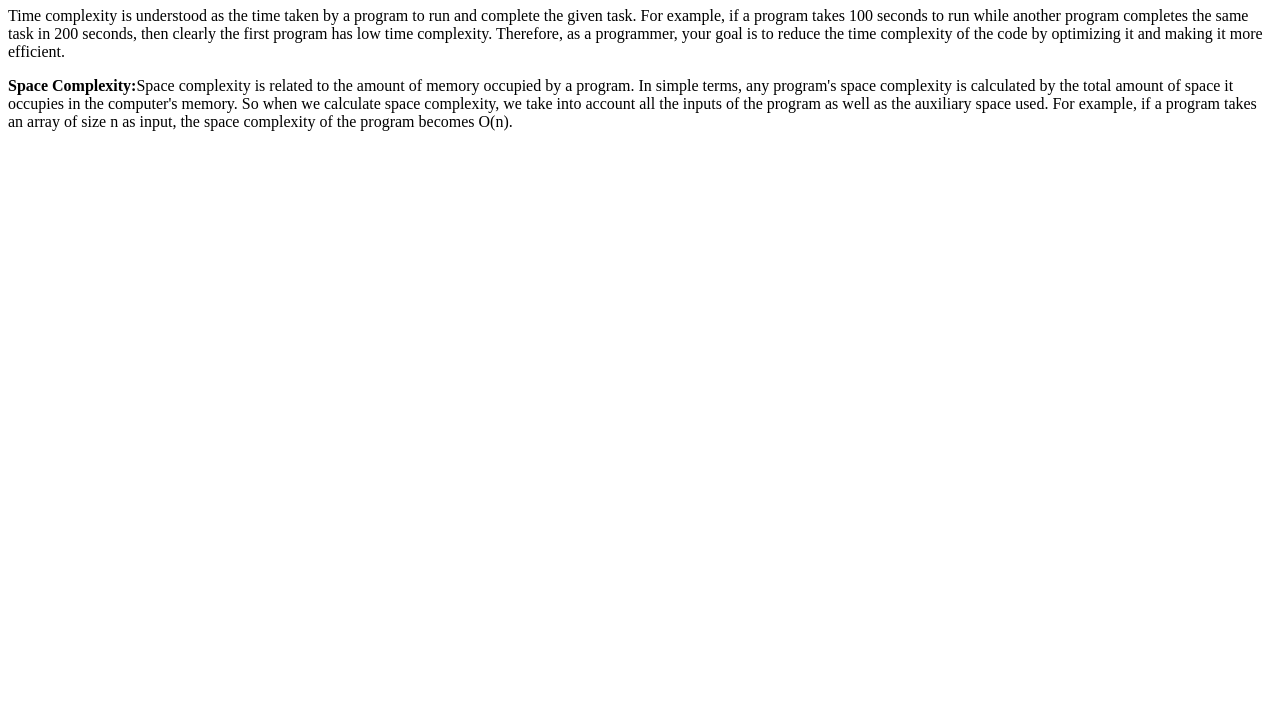
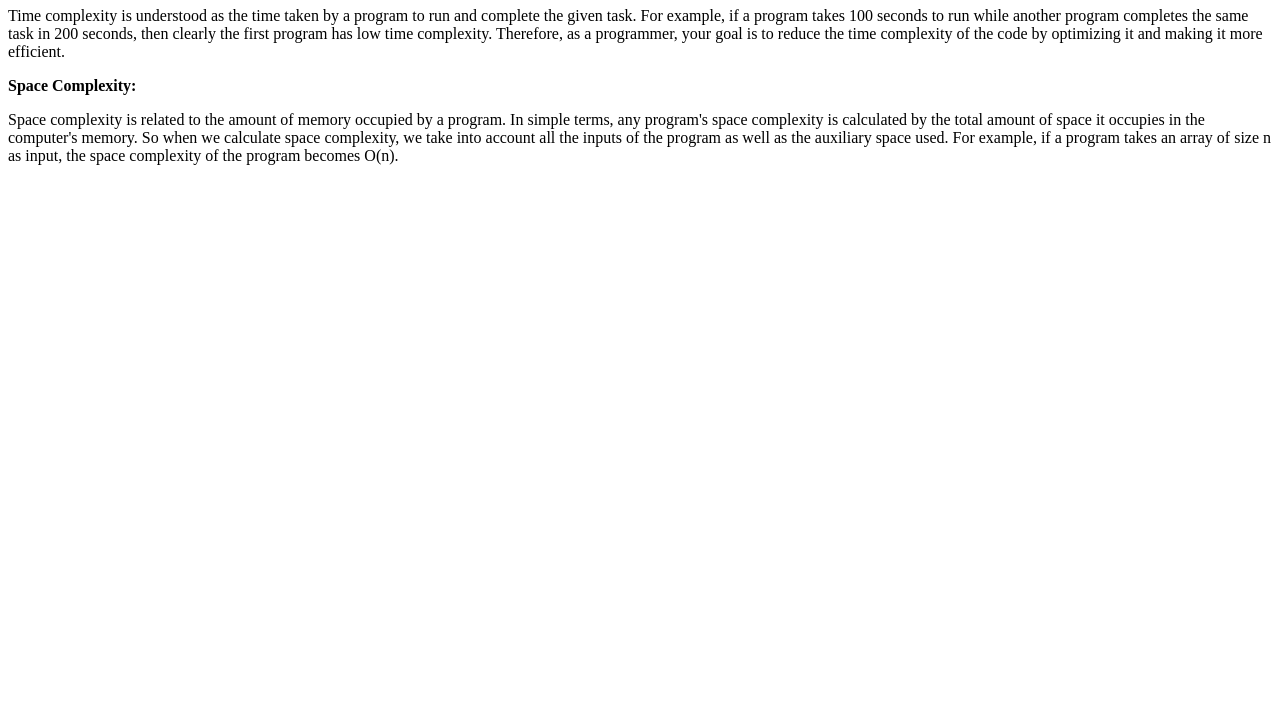
Before and after one commit to acciojob/time-and-space-complexity-Vidyasba, a website: page main.html in a window 1280 px wide. Shown: the part 73-800 px from the top of the page. Drawn offline with Linux system fonts and the light colour scheme.

Commit message:
created a submission

```diff
--- a/main.html
+++ b/main.html
@@ -13,8 +13,8 @@
 
 		<p>Time complexity is understood as the time taken by a program to run and complete the given task. For example, if a program takes 100 seconds to run while another program completes the same task in 200 seconds, then clearly the first program has low time complexity. Therefore, as a programmer, your goal is to reduce the time complexity of the code by optimizing it and making it more efficient.</p>
 
-		<p>
-			<b>Space Complexity:</b>Space complexity is related to the amount of memory
+
+			<b>Space Complexity:</b><p>Space complexity is related to the amount of memory
 			occupied by a program. In simple terms, any program's space
 			complexity is calculated by the total amount of space it
 			occupies in the computer's memory. So when we calculate space complexity, we take into account all the inputs of the program as well as the auxiliary space used. For example, if a program takes an array of size n as
```
